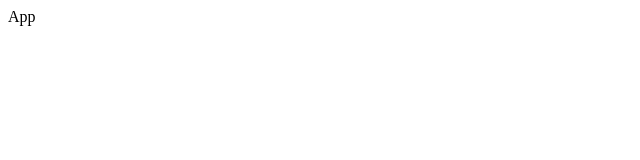
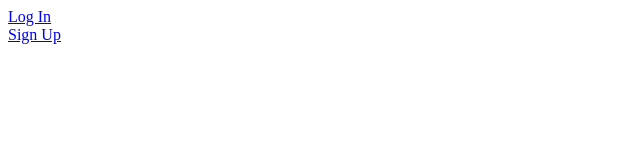
Before and after one commit to JBisquick/quizfin-client, a React (Vite) app: page / in a window 1280 px wide. Shown: the top 160 px of the page, without its empty margins (0-640 px from the left). Built offline with nearby package versions, Linux system fonts and the light colour scheme.

Commit message:
Add navigation component and components folder

```diff
--- a/src/App.jsx
+++ b/src/components/App.jsx
@@ -1,7 +1,9 @@
+import Navigation from './Navigation';
+
 const App = () => {
   return (
     <div>
-        App
+      <Navigation></Navigation>
     </div>
   );
 };
--- /dev/null
+++ b/src/components/Navigation.jsx
@@ -0,0 +1,16 @@
+import { Link } from 'react-router-dom';
+
+const Navigation = () => {
+  return (
+    <div>
+      <div>
+        <Link to="/login">Log In</Link>
+      </div>
+      <div>
+        <Link to="/signup">Sign Up</Link>
+      </div>
+    </div>
+  );
+};
+
+export default Navigation;
```
Also changed, not shown: src/routes.jsx (+5 -5 lines), src/components/ErrorPage.jsx (renamed from src/ErrorPage.jsx).
